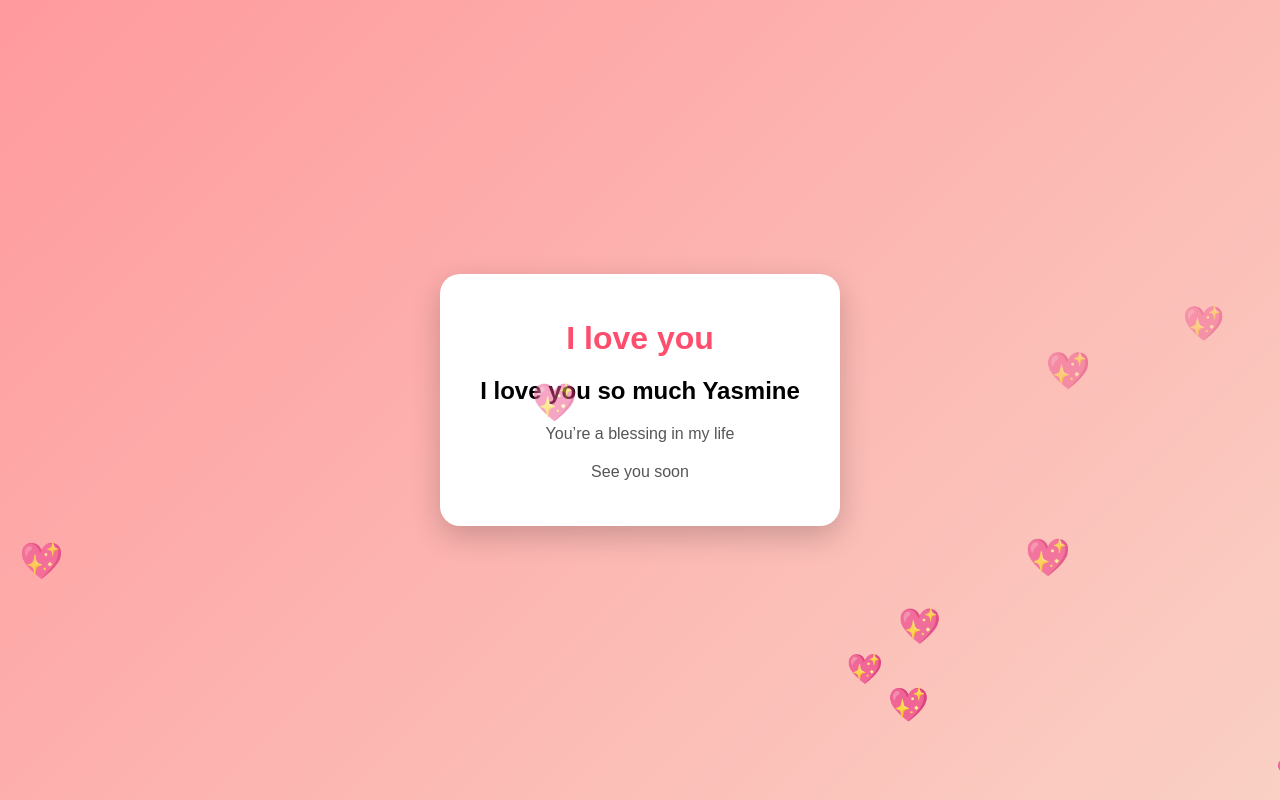
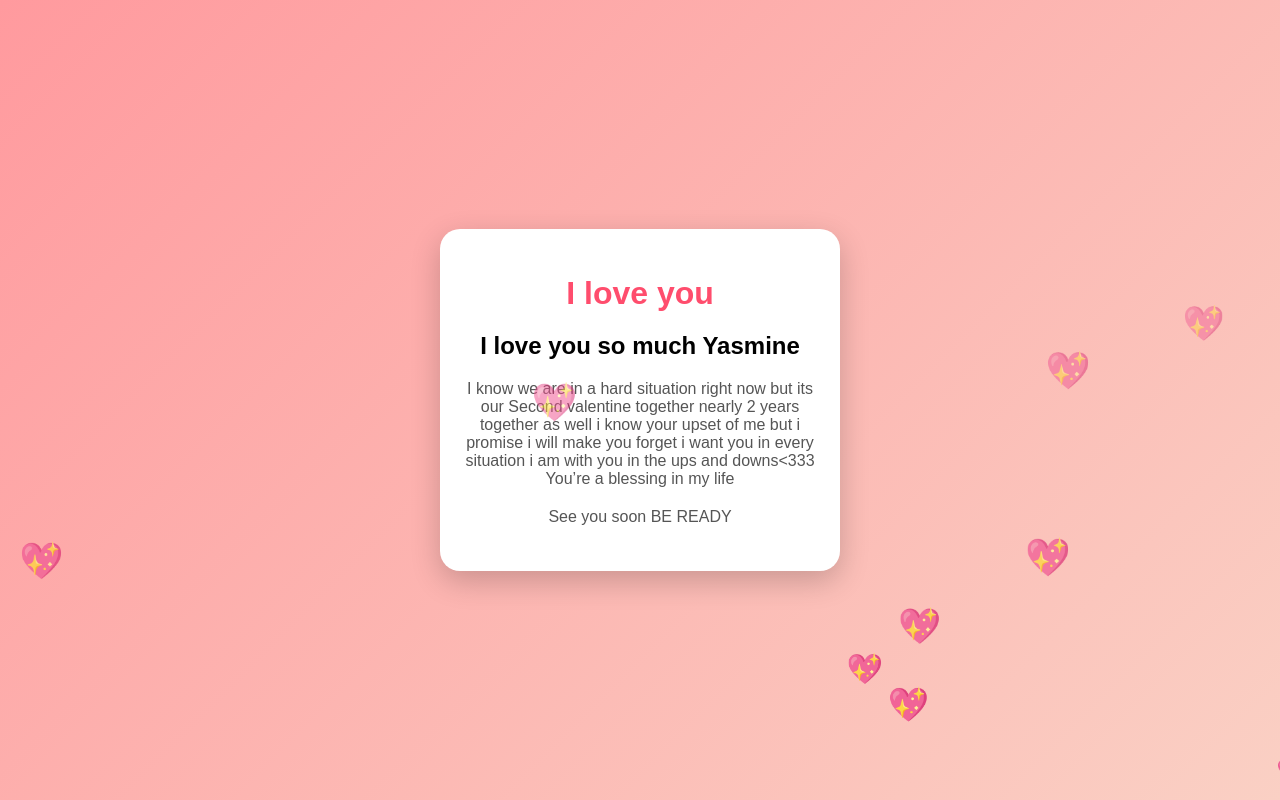
Before and after one commit to boryoofficial10-hue/Valentine-, a plain HTML site: page index.html in a window 1280 px wide. Both pictures are taken after a click on the button "Yes 💖". Drawn offline with Linux system fonts and the light colour scheme.

Commit message:
Update index.html

```diff
--- a/index.html
+++ b/index.html
@@ -128,8 +128,8 @@
   document.querySelector(".card").innerHTML = `
     <h1>I love you</h1>
     <h2>I love you so much Yasmine</h2>
-    <p>You’re a blessing in my life</p>
-    <p>See you soon</p>
+    <p>I know we are in a hard situation right now but its our Second valentine together nearly 2 years together as well i know your upset of me but i promise i will make you forget i want you in every situation i am with you in the ups and downs<333 You’re a blessing in my life</p>
+    <p>See you soon BE READY</p>
   `;
   startHearts();
 });
```
